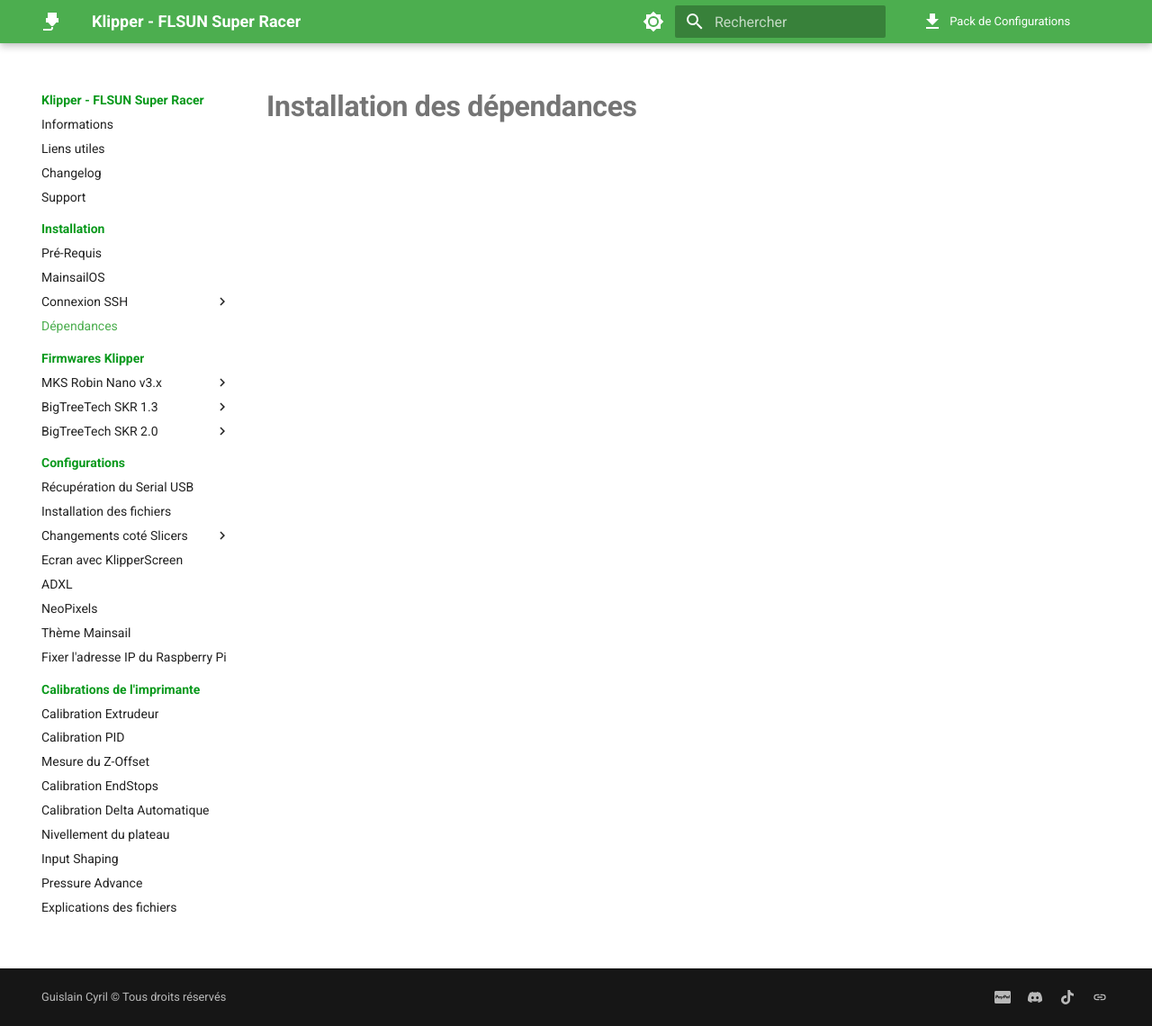
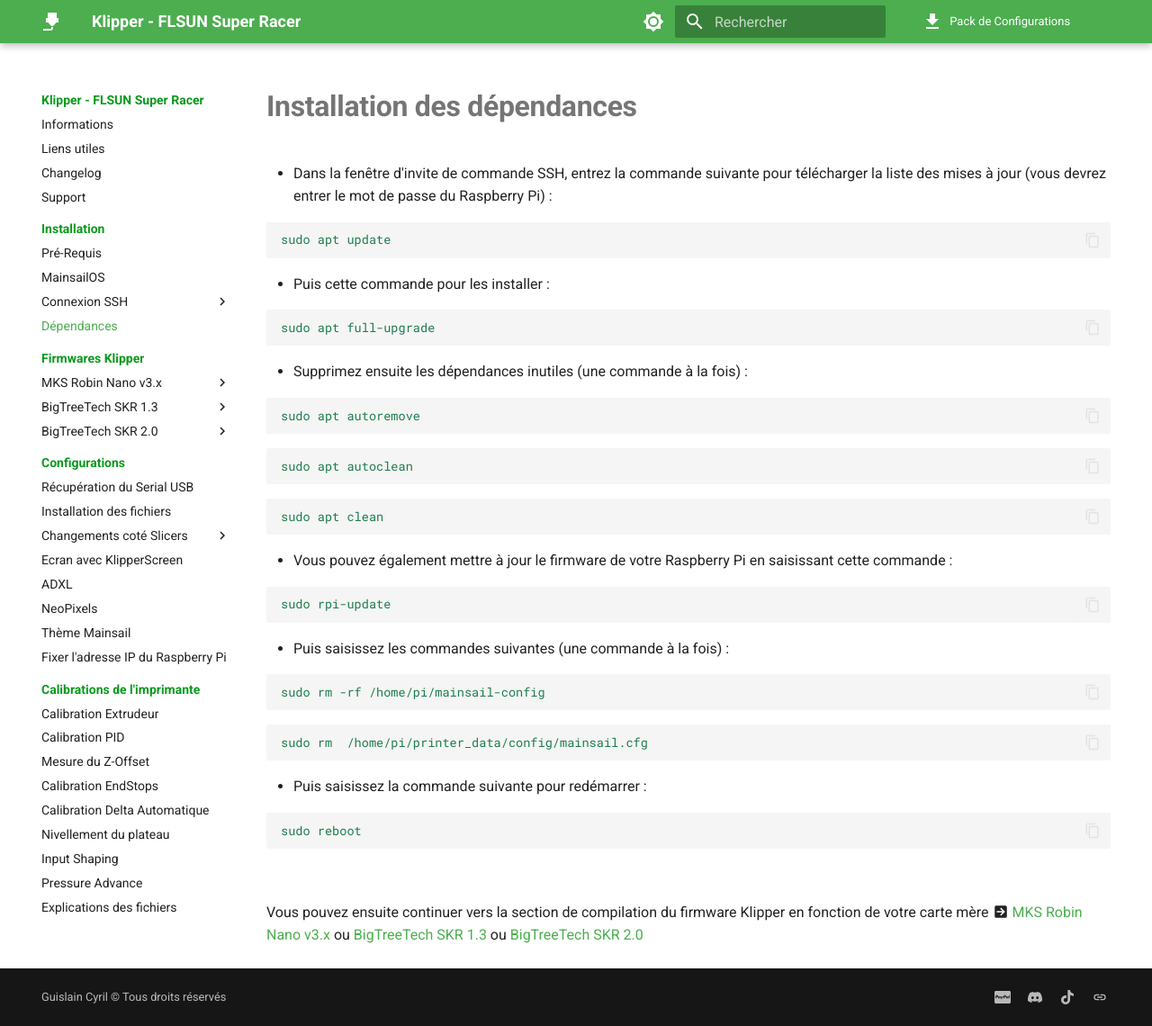
Before and after one commit to Guilouz/test, an MkDocs documentation site: the page built from docs/installation/dependances.md, in a window 1280 px wide and 1140 px high. Shown: the whole window at 90% size. Built offline with MkDocs 1.6.1 and Material for MkDocs 9.7.7, drawn with Linux system fonts in a browser that asks for light colours; comment, search, counter and statistics services are not loaded.

Commit message:
Update dependances.md

````diff
--- a/docs/installation/dependances.md
+++ b/docs/installation/dependances.md
@@ -4,3 +4,52 @@
 ---
 
 # Installation des dépendances
+
+- Dans la fenêtre d'invite de commande SSH, entrez la commande suivante pour télécharger la liste des mises à jour (vous devrez entrer le mot de passe du Raspberry Pi) :
+
+``` yaml
+sudo apt update
+```
+
+- Puis cette commande pour les installer :
+
+``` yaml
+sudo apt full-upgrade
+```
+
+- Supprimez ensuite les dépendances inutiles (une commande à la fois) :
+
+``` yaml
+sudo apt autoremove
+```
+``` yaml
+sudo apt autoclean
+```
+``` yaml
+sudo apt clean
+```
+
+- Vous pouvez également mettre à jour le firmware de votre Raspberry Pi en saisissant cette commande :
+
+``` yaml
+sudo rpi-update
+```
+
+- Puis saisissez les commandes suivantes (une commande à la fois) :
+
+``` yaml
+sudo rm -rf /home/pi/mainsail-config
+```
+``` yaml
+sudo rm  /home/pi/printer_data/config/mainsail.cfg
+```
+
+- Puis saisissez la commande suivante pour redémarrer :
+
+``` yaml
+sudo reboot
+```
+
+<br />
+
+Vous pouvez ensuite continuer vers la section de compilation du firmware Klipper en fonction de votre carte mère :material-arrow-right-box: [MKS Robin Nano v3.x](../firmwares/compilation-mks-robin-nano.md) ou [BigTreeTech SKR 1.3](../firmwares/compilation-btt-skr1.3.md) ou [BigTreeTech SKR 2.0](../firmwares/compilation-btt-skr2.0.md)
````
